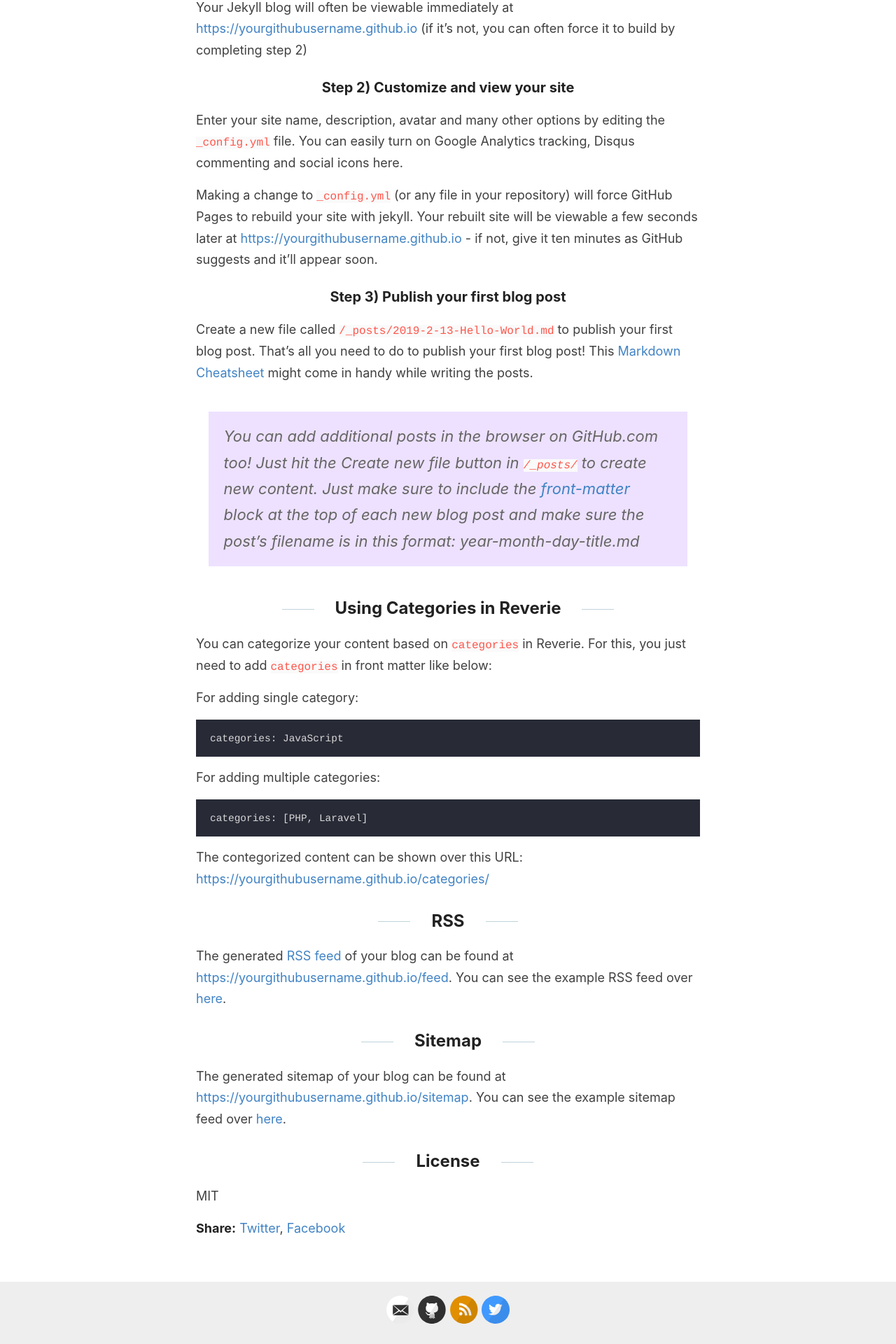
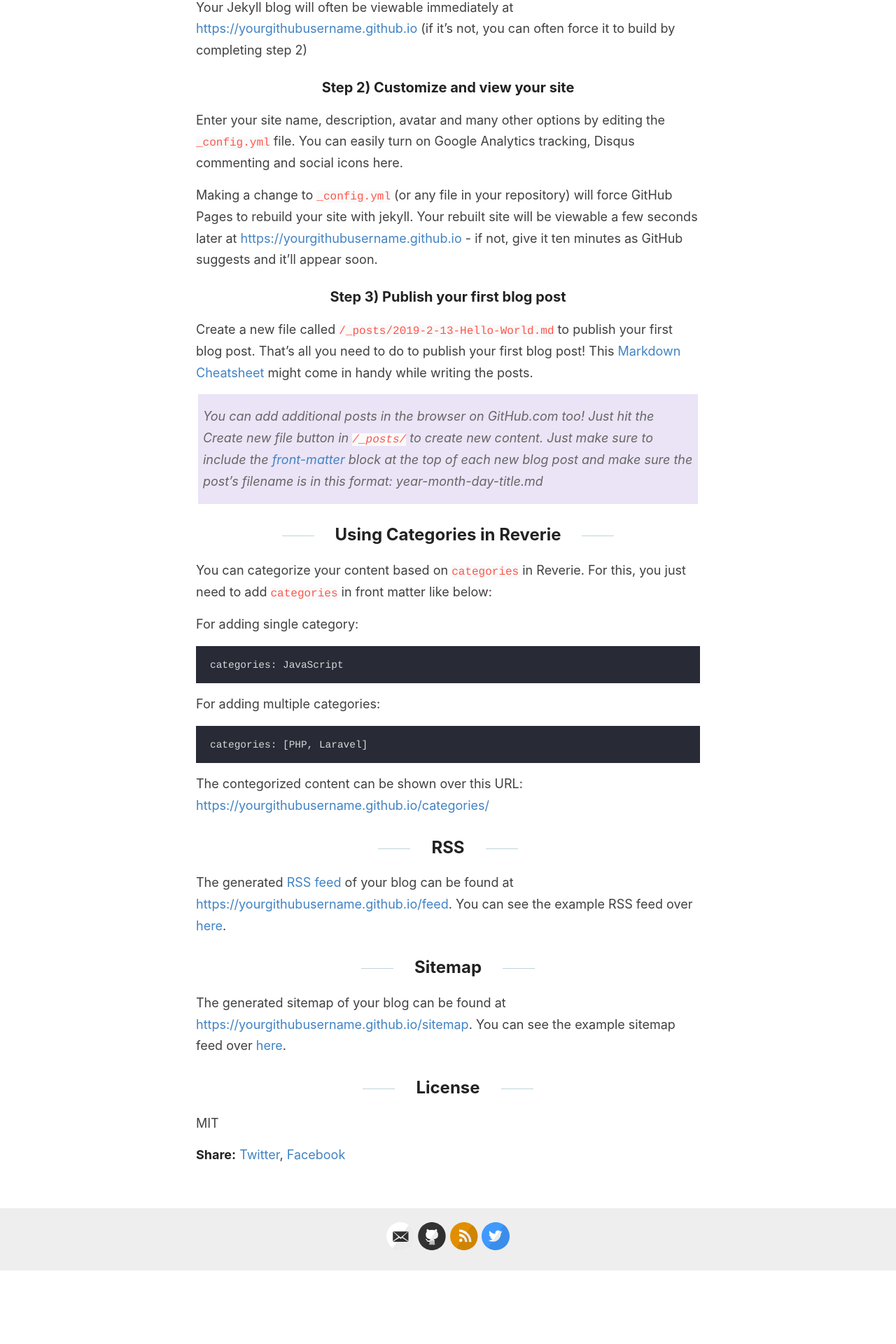
Before and after one commit to realsdx/blog, a Jekyll site: the page built from _posts/2019-02-13-introducing-reverie-jekyll-theme.md, in a window 1280 px wide. Shown: the part 2115-4035 px from the top of the page at 70% size. Built offline with Jekyll 4.4.1, drawn with Linux system fonts in a browser that asks for light colours; comment, search, counter and statistics services are not loaded; after the commit the page ends 3930 px from its top, so only the background shows below that.

Commit message:
update config and post-blockquote style

```diff
--- a/_config.yml
+++ b/_config.yml
@@ -41,7 +41,7 @@ footer-links:
 disqus:
 
 # Enter your Google Analytics web tracking code (e.g. UA-2110908-2) to activate tracking
-google_analytics: UA-43339302-11
+google_analytics:
 
 # Your website URL (e.g. http://amitmerchant1990.github.io or http://www.amitmerchant.com)
 # Used for Sitemap.xml and your RSS feed
--- a/style.scss
+++ b/style.scss
@@ -347,13 +347,13 @@ nav {
 
 .post {
   blockquote {
-    margin: 1.8em .8em;
+    margin: .4em .15em;
     /*border-left: 2px solid $gray;*/
-    padding: 0.1em 1em;
+    padding: 0.1em 0.4em;
     color: $gray;
-    font-size: 22px;
+    font-size: 18px;
     font-style: italic;
-    background-color: #ede1ff;
+    background-color: #ebe4f6;
   }
 
   .you-may-like{
```
